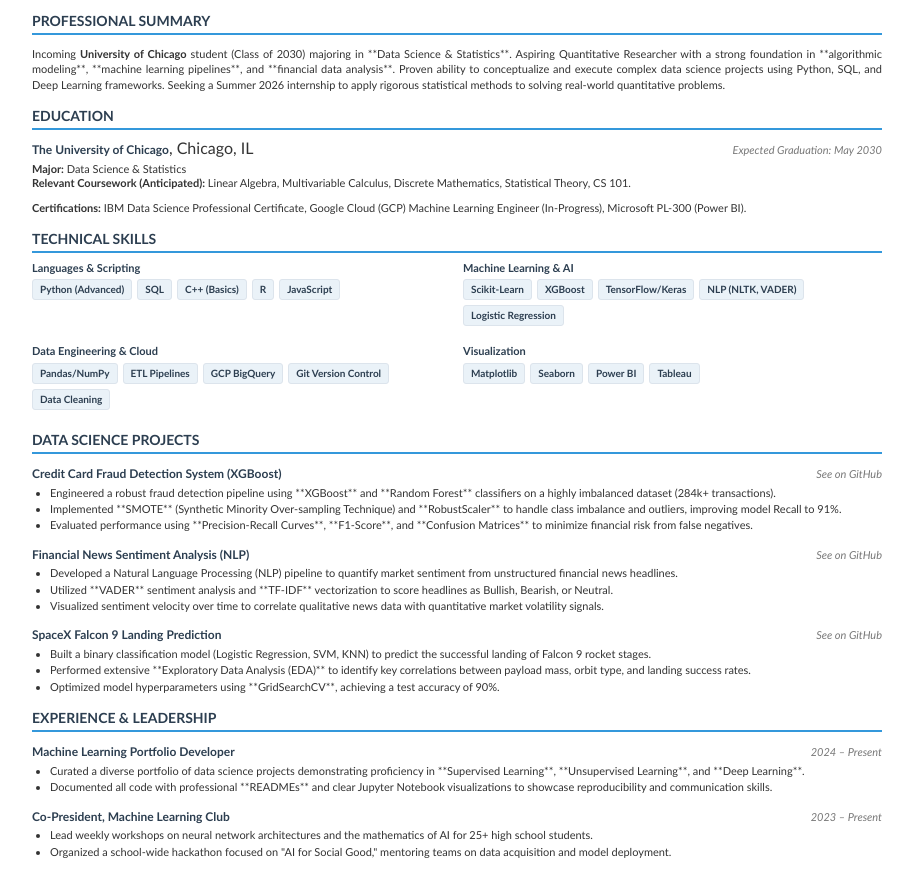
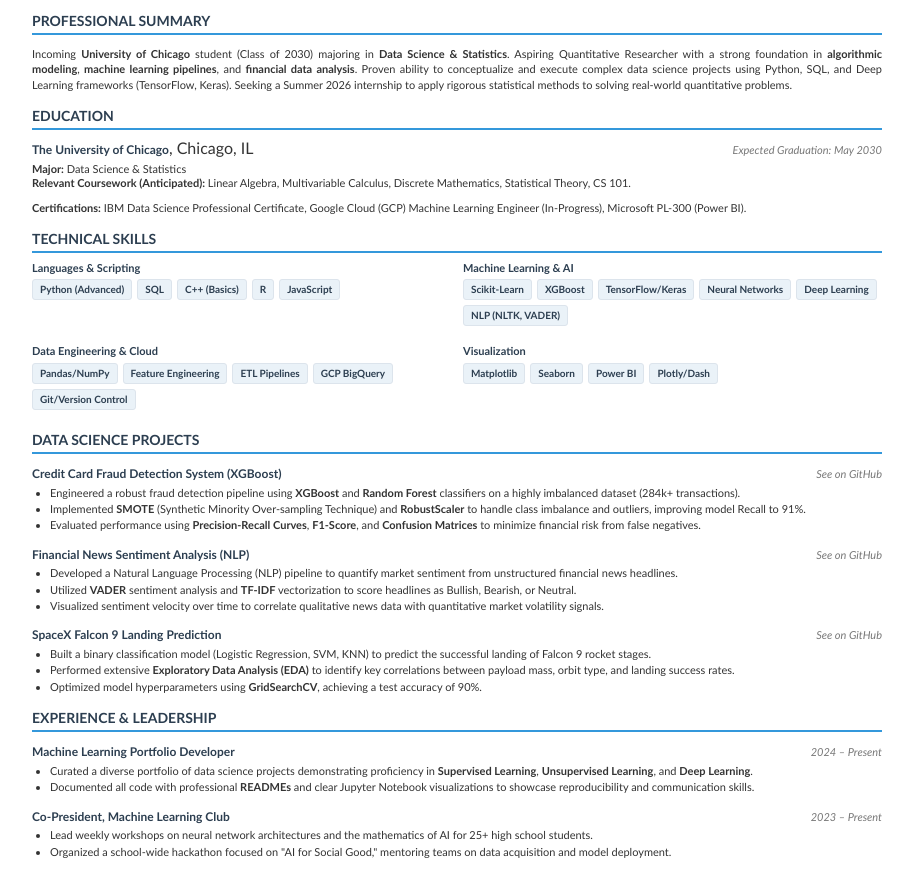
Before and after one commit to James-Liebel/Personal_Projects, a plain HTML site: page projects/web/data_science_resume.html in a window 1280 px wide. Shown: the part 195-1086 px from the top of the page, without its empty margins (183-1096 px from the left). Drawn offline with Linux system fonts and the light colour scheme.

Commit message:
style: update resume with bold tags, buzzwords, and remove tableau

```diff
--- a/projects/web/data_science_resume.html
+++ b/projects/web/data_science_resume.html
@@ -210,10 +210,13 @@
     <div class="section">
         <h2>PROFESSIONAL SUMMARY</h2>
         <p class="summary">
-            Incoming <strong>University of Chicago</strong> student (Class of 2030) majoring in **Data Science &
-            Statistics**. Aspiring Quantitative Researcher with a strong foundation in **algorithmic modeling**,
-            **machine learning pipelines**, and **financial data analysis**. Proven ability to conceptualize and execute
-            complex data science projects using Python, SQL, and Deep Learning frameworks. Seeking a Summer 2026
+            Incoming <strong>University of Chicago</strong> student (Class of 2030) majoring in <strong>Data Science &
+                Statistics</strong>. Aspiring Quantitative Researcher with a strong foundation in <strong>algorithmic
+                modeling</strong>,
+            <strong>machine learning pipelines</strong>, and <strong>financial data analysis</strong>. Proven ability to
+            conceptualize and execute
+            complex data science projects using Python, SQL, and Deep Learning frameworks (TensorFlow, Keras). Seeking a
+            Summer 2026
             internship to apply rigorous statistical methods to solving real-world quantitative problems.
         </p>
     </div>
@@ -260,18 +263,19 @@
                     <span class="skill-tag">Scikit-Learn</span>
                     <span class="skill-tag">XGBoost</span>
                     <span class="skill-tag">TensorFlow/Keras</span>
+                    <span class="skill-tag">Neural Networks</span>
+                    <span class="skill-tag">Deep Learning</span>
                     <span class="skill-tag">NLP (NLTK, VADER)</span>
-                    <span class="skill-tag">Logistic Regression</span>
                 </div>
             </div>
             <div class="skill-category">
                 <strong>Data Engineering & Cloud</strong>
                 <div class="skill-tags">
                     <span class="skill-tag">Pandas/NumPy</span>
+                    <span class="skill-tag">Feature Engineering</span>
                     <span class="skill-tag">ETL Pipelines</span>
                     <span class="skill-tag">GCP BigQuery</span>
-                    <span class="skill-tag">Git Version Control</span>
-                    <span class="skill-tag">Data Cleaning</span>
+                    <span class="skill-tag">Git/Version Control</span>
                 </div>
             </div>
             <div class="skill-category">
@@ -280,7 +284,7 @@
                     <span class="skill-tag">Matplotlib</span>
                     <span class="skill-tag">Seaborn</span>
                     <span class="skill-tag">Power BI</span>
-                    <span class="skill-tag">Tableau</span>
+                    <span class="skill-tag">Plotly/Dash</span>
                 </div>
             </div>
         </div>
@@ -297,12 +301,17 @@
                 <span class="date">See on GitHub</span>
             </div>
             <ul>
-                <li>Engineered a robust fraud detection pipeline using **XGBoost** and **Random Forest** classifiers on
+                <li>Engineered a robust fraud detection pipeline using <strong>XGBoost</strong> and <strong>Random
+                        Forest</strong> classifiers on
                     a highly imbalanced dataset (284k+ transactions).</li>
-                <li>Implemented **SMOTE** (Synthetic Minority Over-sampling Technique) and **RobustScaler** to handle
-                    class imbalance and outliers, improving model Recall to 91%.</li>
-                <li>Evaluated performance using **Precision-Recall Curves**, **F1-Score**, and **Confusion Matrices** to
-                    minimize financial risk from false negatives.</li>
+                <li>Implemented <strong>SMOTE</strong> (Synthetic Minority Over-sampling Technique) and
+                    <strong>RobustScaler</strong> to handle
+                    class imbalance and outliers, improving model Recall to 91%.
+                </li>
+                <li>Evaluated performance using <strong>Precision-Recall Curves</strong>, <strong>F1-Score</strong>, and
+                    <strong>Confusion Matrices</strong> to
+                    minimize financial risk from false negatives.
+                </li>
             </ul>
         </div>
 
@@ -316,7 +325,8 @@
             <ul>
                 <li>Developed a Natural Language Processing (NLP) pipeline to quantify market sentiment from
                     unstructured financial news headlines.</li>
-                <li>Utilized **VADER** sentiment analysis and **TF-IDF** vectorization to score headlines as Bullish,
+                <li>Utilized <strong>VADER</strong> sentiment analysis and <strong>TF-IDF</strong> vectorization to
+                    score headlines as Bullish,
                     Bearish, or Neutral.</li>
                 <li>Visualized sentiment velocity over time to correlate qualitative news data with quantitative market
                     volatility signals.</li>
@@ -333,9 +343,11 @@
             <ul>
                 <li>Built a binary classification model (Logistic Regression, SVM, KNN) to predict the successful
                     landing of Falcon 9 rocket stages.</li>
-                <li>Performed extensive **Exploratory Data Analysis (EDA)** to identify key correlations between payload
+                <li>Performed extensive <strong>Exploratory Data Analysis (EDA)</strong> to identify key correlations
+                    between payload
                     mass, orbit type, and landing success rates.</li>
-                <li>Optimized model hyperparameters using **GridSearchCV**, achieving a test accuracy of 90%.</li>
+                <li>Optimized model hyperparameters using <strong>GridSearchCV</strong>, achieving a test accuracy of
+                    90%.</li>
             </ul>
         </div>
     </div>
@@ -350,9 +362,11 @@
                 <span class="date">2024 – Present</span>
             </div>
             <ul>
-                <li>Curated a diverse portfolio of data science projects demonstrating proficiency in **Supervised
-                    Learning**, **Unsupervised Learning**, and **Deep Learning**.</li>
-                <li>Documented all code with professional **READMEs** and clear Jupyter Notebook visualizations to
+                <li>Curated a diverse portfolio of data science projects demonstrating proficiency in <strong>Supervised
+                        Learning</strong>, <strong>Unsupervised Learning</strong>, and <strong>Deep Learning</strong>.
+                </li>
+                <li>Documented all code with professional <strong>READMEs</strong> and clear Jupyter Notebook
+                    visualizations to
                     showcase reproducibility and communication skills.</li>
             </ul>
         </div>
```
